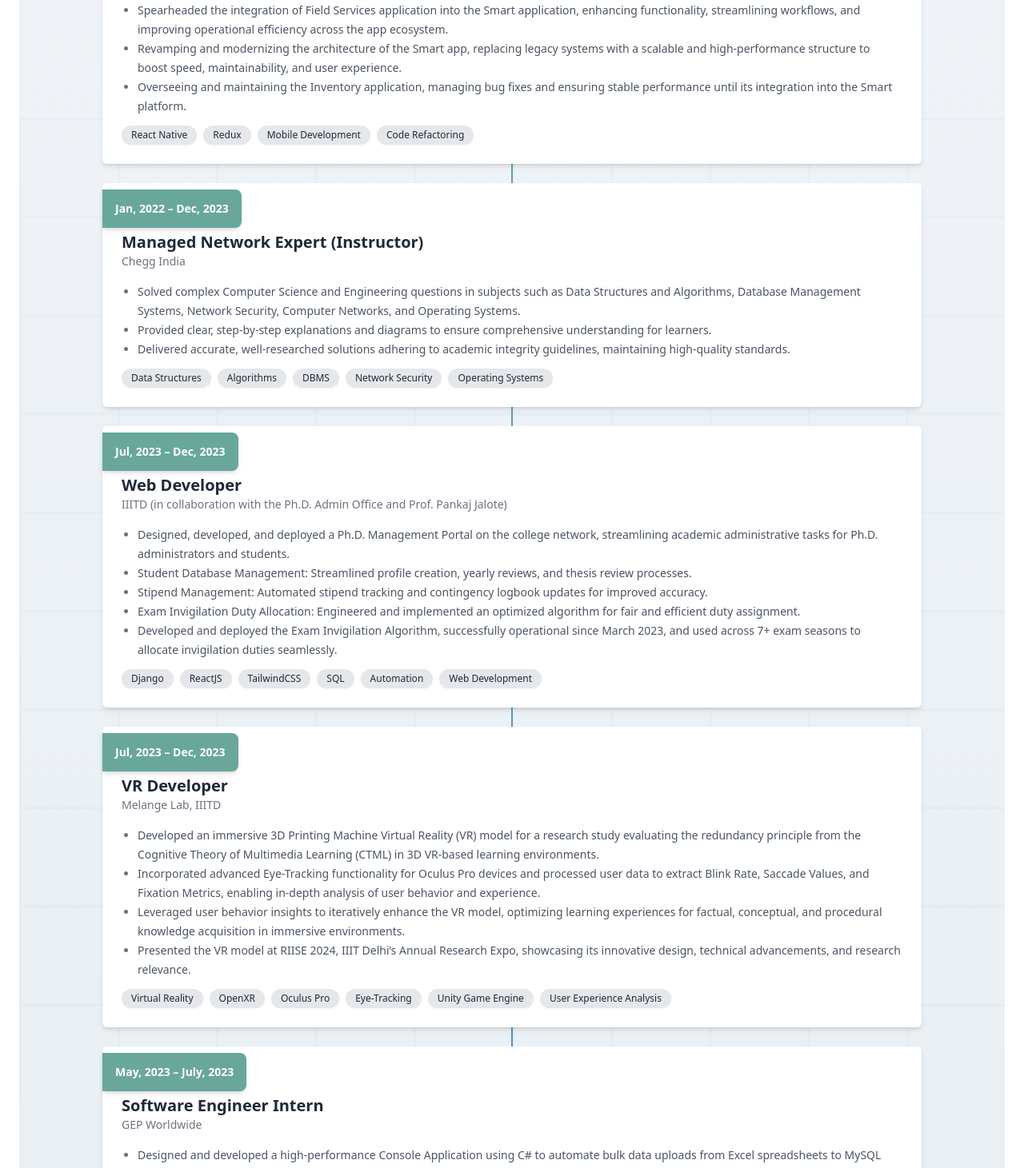
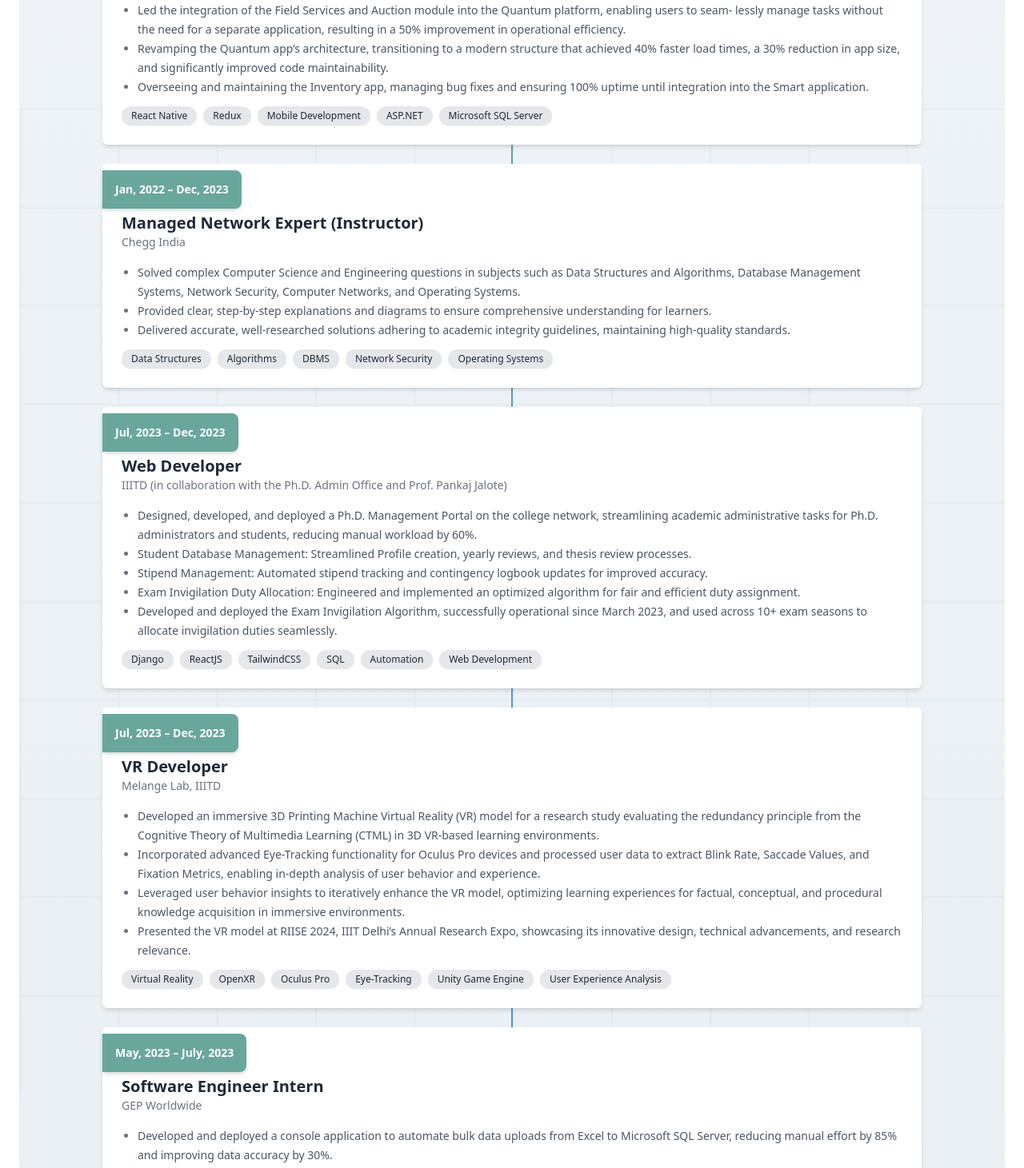
Before and after one commit to Ayush0520/Portfolio, a React (Vite) app: page / in a window 1280 px wide. Shown: the part 2280-3741 px from the top of the page at 80% size. Built offline with nearby package versions, Linux system fonts and the light colour scheme.

Commit message:
Resume Updated.

```diff
--- a/src/components/Experience.jsx
+++ b/src/components/Experience.jsx
@@ -9,11 +9,11 @@ const Experience = () => {
       role: "Software Developer",
       company: "GEP (Full-time)",
       description: [
-        "Spearheaded the integration of Field Services application into the Smart application, enhancing functionality, streamlining workflows, and improving operational efficiency across the app ecosystem.",
-        "Revamping and modernizing the architecture of the Smart app, replacing legacy systems with a scalable and high-performance structure to boost speed, maintainability, and user experience.",
-        "Overseeing and maintaining the Inventory application, managing bug fixes and ensuring stable performance until its integration into the Smart platform.",
+        "Led the integration of the Field Services and Auction module into the Quantum platform, enabling users to seam- lessly manage tasks without the need for a separate application, resulting in a 50% improvement in operational efficiency.",
+        "Revamping the Quantum app’s architecture, transitioning to a modern structure that achieved 40% faster load times, a 30% reduction in app size, and significantly improved code maintainability.",
+        "Overseeing and maintaining the Inventory app, managing bug fixes and ensuring 100% uptime until integration into the Smart application.",
       ],
-      technologies: ["React Native", "Redux", "Mobile Development", "Code Refactoring"],
+      technologies: ["React Native", "Redux", "Mobile Development", "ASP.NET", "Microsoft SQL Server"],
     },
     {
       year: "Jan, 2022 – Dec, 2023",
@@ -31,11 +31,11 @@ const Experience = () => {
       role: "Web Developer",
       company: "IIITD (in collaboration with the Ph.D. Admin Office and Prof. Pankaj Jalote)",
       description: [
-        "Designed, developed, and deployed a Ph.D. Management Portal on the college network, streamlining academic administrative tasks for Ph.D. administrators and students.",
-        "Student Database Management: Streamlined profile creation, yearly reviews, and thesis review processes.",
+        "Designed, developed, and deployed a Ph.D. Management Portal on the college network, streamlining academic administrative tasks for Ph.D. administrators and students, reducing manual workload by 60%.",
+        "Student Database Management: Streamlined Profile creation, yearly reviews, and thesis review processes.",
         "Stipend Management: Automated stipend tracking and contingency logbook updates for improved accuracy.",
         "Exam Invigilation Duty Allocation: Engineered and implemented an optimized algorithm for fair and efficient duty assignment.",
-        "Developed and deployed the Exam Invigilation Algorithm, successfully operational since March 2023, and used across 7+ exam seasons to allocate invigilation duties seamlessly.",
+        "Developed and deployed the Exam Invigilation Algorithm, successfully operational since March 2023, and used across 10+ exam seasons to allocate invigilation duties seamlessly.",
       ],
       technologies: ["Django", "ReactJS", "TailwindCSS", "SQL", "Automation", "Web Development"]
     },
@@ -56,11 +56,11 @@ const Experience = () => {
       role: "Software Engineer Intern",
       company: "GEP Worldwide",
       description: [
-        "Designed and developed a high-performance Console Application using C# to automate bulk data uploads from Excel spreadsheets to MySQL databases, streamlining data management workflows.",
+        "Developed and deployed a console application to automate bulk data uploads from Excel to Microsoft SQL Server, reducing manual effort by 85% and improving data accuracy by 30%.",
         "Implemented automated data processing pipelines, reducing manual errors and improving data accuracy, resulting in enhanced operational efficiency.",
         "Conducted comprehensive testing in Development (Dev) and User Acceptance Testing (UAT) environments, ensuring seamless production deployment and reliability of the application."
       ],
-      technologies: ["C#", "Excel Automation", "MySQL", "Data Processing", "Quality Assurance"]
+      technologies: ["C#", "ASP.NET", "Microsoft SQL Server", "Excel Automation", "Data Processing", "Quality Assurance"]
     },
     {
       year: "Jan, 2023 – May, 2023",
--- a/src/components/Projects.jsx
+++ b/src/components/Projects.jsx
@@ -6,6 +6,14 @@ const Projects = () => {
   const [selectedProject, setSelectedProject] = useState(null);
 
   const projectData = [
+    {
+      title: "Jira AI-Agent",
+      brief: "The JIRA AI Agent is a tailored solution for corporate teams, leveraging AI-powered semantic search and historical data to resolve Jira queries efficiently with optimized webhook management.",
+      description: "The JIRA AI Agent is an advanced solution designed to efficiently resolve Jira queries by leveraging historical data and semantic search. It features a locally hosted TinyLLaMA-based chatbot for context-driven responses and a user-friendly Streamlit frontend. The backend, built with Flask, Gunicorn, Celery, and Redis, ensures scalable and efficient task handling. Semantic embeddings and historical data management are powered by Weaviate with Cohere integration. Webhook management is optimized using ngrok for secure handling and batch processing for efficiency. Hosted on an Azure VM, it seamlessly updates the database with ticket data using Jira webhooks and REST APIs, providing a tailored experience for corporate teams with unique databases for each..",
+      imageSrc: "https://img.freepik.com/premium-vector/ai-artificial-intelligence-icon-illustration_92086-945.jpg",
+      viewSource: "https://github.com/atyant20039/IP-PhD-Management-Portal",
+      viewSite: "https://drive.google.com/drive/folders/17CO5-ou_N7diD3YrhLwfxYspxbNxPvZN?usp=sharing",
+    },
     {
       title: "Ph.D. Management Portal",
       brief: "A robust portal for managing Ph.D. student records, automating administrative tasks with seamless user experience.",
@@ -47,14 +55,14 @@ const Projects = () => {
       viewSource: "https://github.com/vibhorag101/LokOS_Automation",
       note: "Conducted in collaboration with the Ministry of Rural Development, India."
     },
-    {
-      title: "YouTube-Layer",
-      brief: "A secure cloud-based platform for YouTubers and Editors to collaborate on video content.",
-      description: "Developing a cloud-based collaboration platform enabling YouTubers and Editors to securely manage video workflows without sharing full YouTube account access. The platform integrates YouTube APIs for video uploads, Azure Key Vault for secure credential management, and Azure Blob Storage for secure file handling. Key features include secure user management, collaboration workflows, and video approval pipelines.",
-      imageSrc: "https://cdn.pixabay.com/photo/2021/05/24/16/24/youtube-6279763_1280.png",
-      viewSource: "https://github.com/Ayush0520/youtube-layer",
-      note: "Project is currently in progress, demonstrating secure and scalable cloud-based video collaboration."
-    },
+    // {
+    //   title: "YouTube-Layer",
+    //   brief: "A secure cloud-based platform for YouTubers and Editors to collaborate on video content.",
+    //   description: "Developing a cloud-based collaboration platform enabling YouTubers and Editors to securely manage video workflows without sharing full YouTube account access. The platform integrates YouTube APIs for video uploads, Azure Key Vault for secure credential management, and Azure Blob Storage for secure file handling. Key features include secure user management, collaboration workflows, and video approval pipelines.",
+    //   imageSrc: "https://cdn.pixabay.com/photo/2021/05/24/16/24/youtube-6279763_1280.png",
+    //   viewSource: "https://github.com/Ayush0520/youtube-layer",
+    //   note: "Project is currently in progress, demonstrating secure and scalable cloud-based video collaboration."
+    // },
   ];
 
   const handleSeeMore = (project) => {
```
Also changed, not shown: 2 other files (tests, documents, lock files or other folders).
